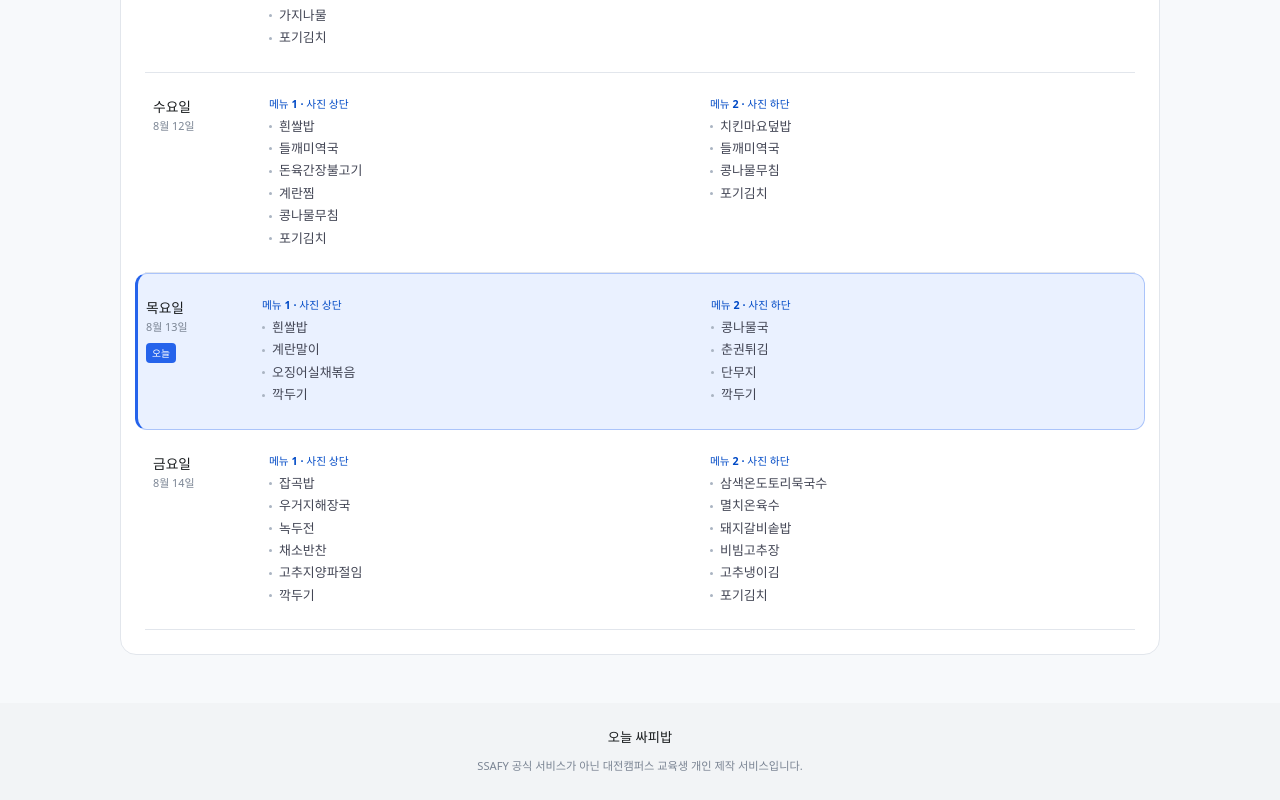
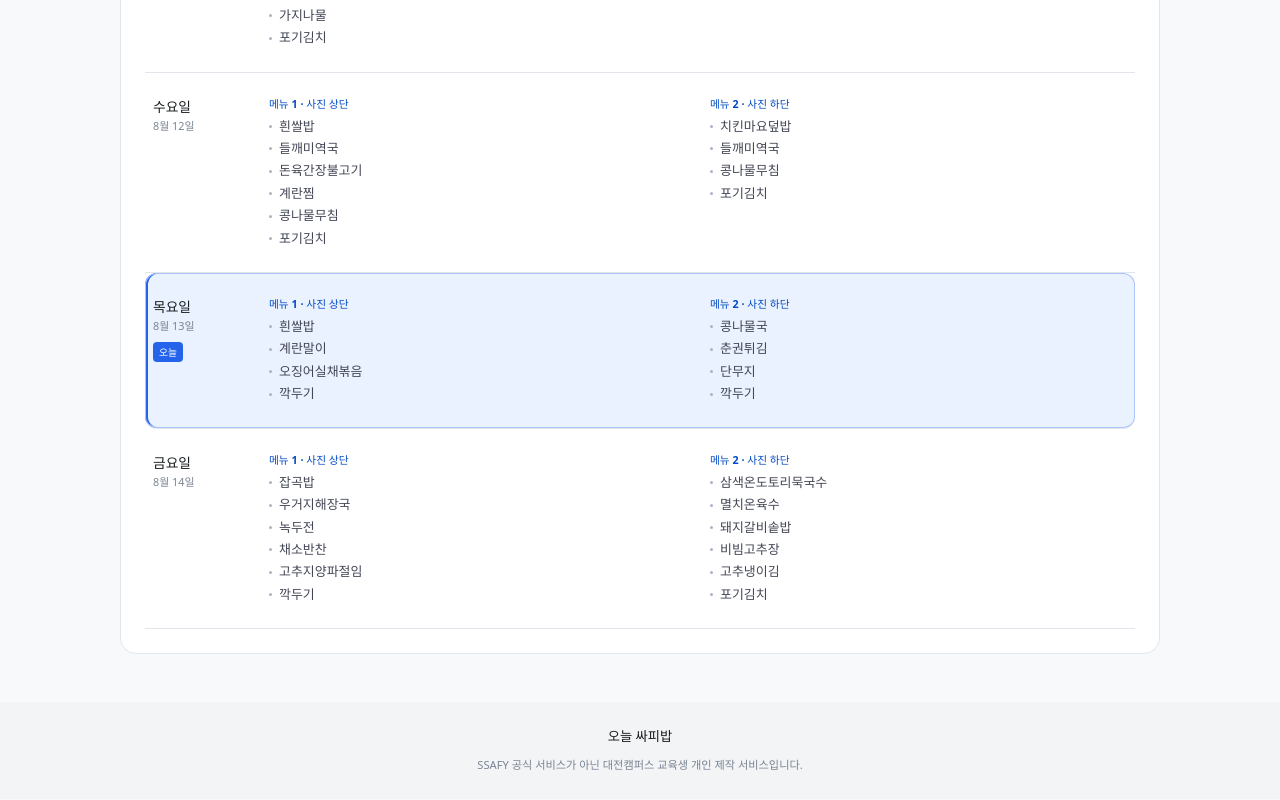
Before and after one commit to Shin-Dong-Jun/today-ssafy-meal, a React (Vite) app: page / in a window 1280 px wide. Shown: the part 1154-1954 px from the top of the page. Built offline with nearby package versions, Linux system fonts and the light colour scheme.

Commit message:
fix: align weekly meal row widths (#5)

```diff
--- a/src/styles.css
+++ b/src/styles.css
@@ -977,12 +977,11 @@ h2 {
 }
 
 .meal-card--today {
-  margin: 0 -10px;
-  padding: var(--space-5) 10px;
   background: var(--color-primary-soft);
-  border: 1px solid #abc4fa;
-  border-left: 3px solid var(--color-primary);
   border-radius: var(--radius-md);
+  box-shadow:
+    inset 0 0 0 1px #abc4fa,
+    inset 3px 0 0 var(--color-primary);
 }
 
 .meal-card h3 {
```
